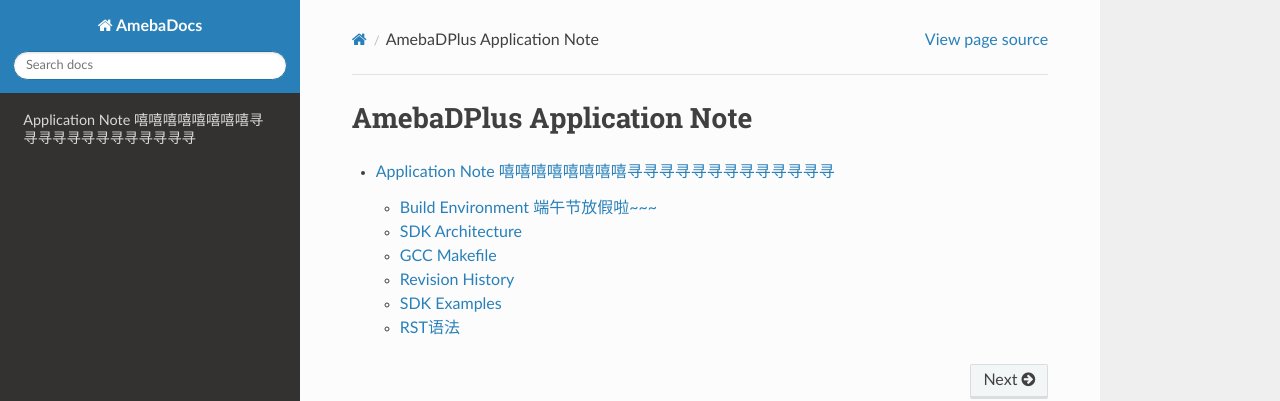
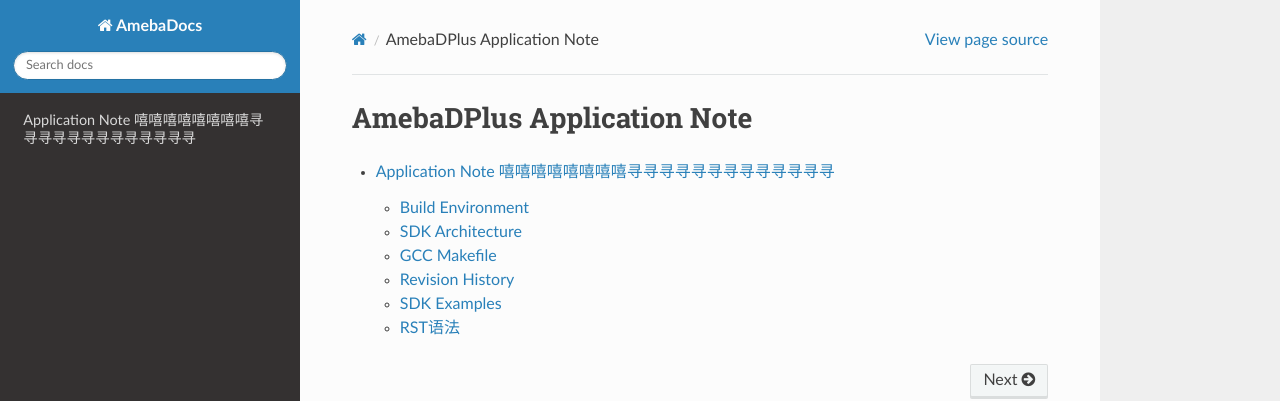
Before and after one commit to paulxu1234/ameba_docs, a Sphinx documentation site: the page built from source/index.rst, in a window 1280 px wide. Shown: the top 401 px of the page. Built offline with Sphinx 7.4.7 and the Read the Docs theme 2.0.0, drawn with Linux system fonts in a browser that asks for light colours.

Commit message:
Update gcc_build_environment.rst

```diff
--- a/source/application_note/gcc_build_environment.rst
+++ b/source/application_note/gcc_build_environment.rst
@@ -1,4 +1,4 @@
-Build Environment 端午节放假啦~~~
+Build Environment
 =================================================================================================================
 Introduction
 ------------------------
```
